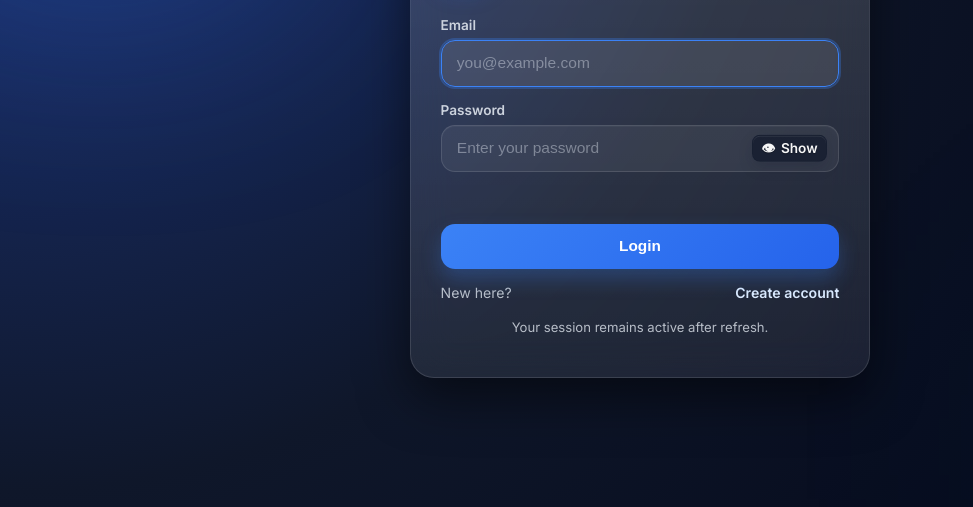
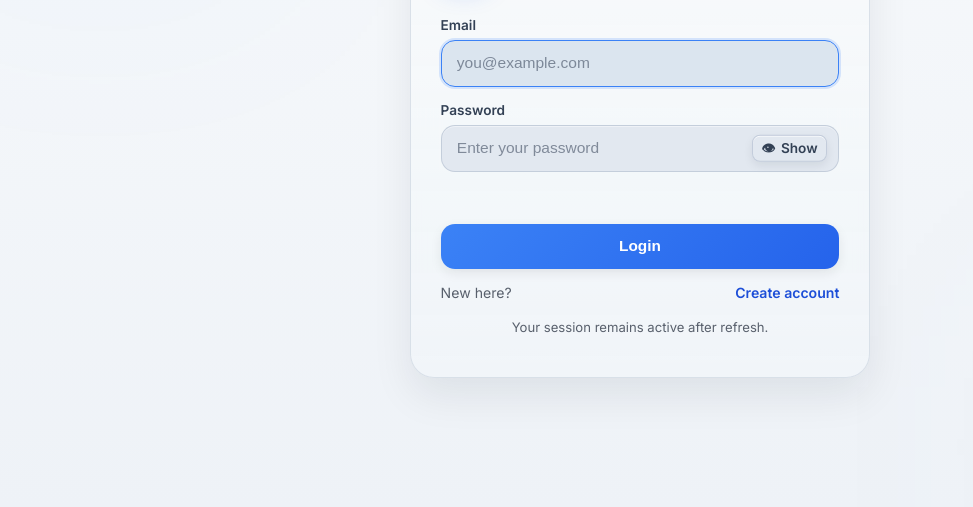
Before and after one commit to Ultimate-Quantum-hacker/student-tracker, a website with bundled scripts: page login.html in a window 1280 px wide. Shown: the part 293-800 px from the top of the page, without its empty margins (0-973 px from the left). Built offline with nearby package versions, Linux system fonts and the light colour scheme; no server answers.

Commit message:
Soften auth light mode colors

```diff
--- a/css/auth.css
+++ b/css/auth.css
@@ -345,6 +345,127 @@ body.auth-page::after {
   text-align: center;
 }
 
+@media (prefers-color-scheme: light) {
+  body.auth-page {
+    background: linear-gradient(to bottom, #f8fafc, #eef2f7);
+    color: #0f172a;
+    color-scheme: light;
+  }
+
+  body.auth-page::before {
+    background: rgba(59, 130, 246, 0.24);
+    opacity: 0.12;
+  }
+
+  body.auth-page::after {
+    background: rgba(148, 163, 184, 0.24);
+    opacity: 0.12;
+  }
+
+  .auth-card {
+    background: rgba(241, 245, 249, 0.9);
+    border-color: rgba(148, 163, 184, 0.26);
+    box-shadow: 0 18px 40px rgba(15, 23, 42, 0.08);
+  }
+
+  .auth-card::before {
+    background: linear-gradient(180deg, rgba(255, 255, 255, 0.52), rgba(255, 255, 255, 0));
+  }
+
+  .auth-badge {
+    background: rgba(59, 130, 246, 0.12);
+    border-color: rgba(59, 130, 246, 0.22);
+    color: #1d4ed8;
+  }
+
+  .auth-title {
+    color: #0f172a;
+  }
+
+  .auth-subtitle,
+  .auth-row-copy,
+  .auth-footnote {
+    color: rgba(15, 23, 42, 0.68);
+  }
+
+  .auth-field label {
+    color: #334155;
+  }
+
+  .auth-field input {
+    background: #e2e8f0;
+    color: #0f172a;
+    border-color: rgba(148, 163, 184, 0.38);
+    box-shadow: inset 0 1px 0 rgba(255, 255, 255, 0.42);
+  }
+
+  .auth-field input::placeholder {
+    color: rgba(51, 65, 85, 0.56);
+  }
+
+  .auth-field input:hover {
+    border-color: rgba(100, 116, 139, 0.42);
+  }
+
+  .auth-field input:focus {
+    background: #dbe5ef;
+    box-shadow: 0 0 0 2px rgba(59, 130, 246, 0.18);
+  }
+
+  .auth-field input:-webkit-autofill,
+  .auth-field input:-webkit-autofill:hover,
+  .auth-field input:-webkit-autofill:focus {
+    -webkit-text-fill-color: #0f172a;
+    box-shadow: 0 0 0 1000px #e2e8f0 inset;
+  }
+
+  .auth-password-toggle {
+    background: rgba(226, 232, 240, 0.92);
+    border-color: rgba(148, 163, 184, 0.4);
+    color: #334155;
+    box-shadow: 0 4px 10px rgba(15, 23, 42, 0.08), inset 0 1px 0 rgba(255, 255, 255, 0.7);
+    text-shadow: none;
+  }
+
+  .auth-password-toggle:hover {
+    background: #cbd5e1;
+    border-color: rgba(100, 116, 139, 0.34);
+    color: #0f172a;
+  }
+
+  .auth-password-toggle:focus-visible {
+    background: #cbd5e1;
+    border-color: rgba(59, 130, 246, 0.45);
+    color: #0f172a;
+  }
+
+  .auth-password-toggle[aria-pressed='true'] {
+    background: #dbeafe;
+    border-color: rgba(59, 130, 246, 0.34);
+    color: #1d4ed8;
+  }
+
+  .auth-link {
+    color: #1d4ed8;
+  }
+
+  .auth-link:hover {
+    color: #1e40af;
+  }
+
+  .auth-btn {
+    box-shadow: 0 4px 12px rgba(0, 0, 0, 0.08);
+  }
+
+  .auth-btn:hover {
+    box-shadow: 0 8px 18px rgba(37, 99, 235, 0.18);
+  }
+
+  .auth-error {
+    color: #b91c1c;
+  }
+}
+
 @keyframes auth-fade-in {
   from {
     opacity: 0;
```
